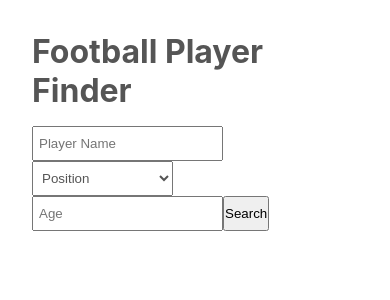
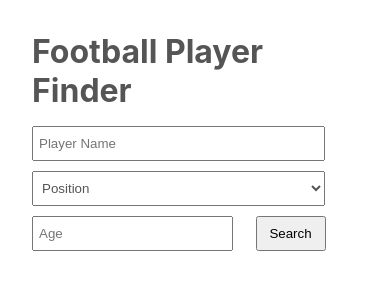
Before and after one commit to JesusMuller/player-finder, a React (Create React App) app: page / in a window 390 px wide. Shown: the top 300 px of the page. Built offline with nearby package versions, Linux system fonts and the light colour scheme; the HTML template or start-up script is replaced by a standard one.

Commit message:
Using flexbox for responsive form

```diff
--- a/src/components/search-form/search-form.jsx
+++ b/src/components/search-form/search-form.jsx
@@ -7,10 +7,12 @@ import './search-form.scss';
 
 const SearchForm = () => (
     <form>
-        <TextInput placeHolder="Player Name" />
-        <ComboBox optionsInitializer={"Position"} options={positions} />
-        <TextInput placeHolder="Age" />
-        <SubmitButton buttonText="Search"/>
+        <div className="input-container"><TextInput placeHolder="Player Name" /></div>
+        <div className="input-container">
+            <ComboBox optionsInitializer={"Position"} options={positions} />
+        </div>
+        <div className="input-container"><TextInput placeHolder="Age" /></div>
+        <div className="input-container"><SubmitButton buttonText="Search" /></div>
     </form>
 );
 
--- a/src/components/search-form/search-form.scss
+++ b/src/components/search-form/search-form.scss
@@ -1,3 +1,14 @@
 form {
     padding: 1rem 0;
+    display: flex;
+    flex-wrap: wrap;
+
+    & .input-container {
+       flex-grow: 1;
+       padding-bottom: 10px;
+
+       & input:not([type='submit']), select {
+           width: 90%;
+       }
+    }
 }
--- a/src/components/submit-button/submit-button.module.scss
+++ b/src/components/submit-button/submit-button.module.scss
@@ -1,4 +1,5 @@
 .submitButton {
     height: 35px;
+    width: 70px;
     box-sizing: border-box;
 }
```
